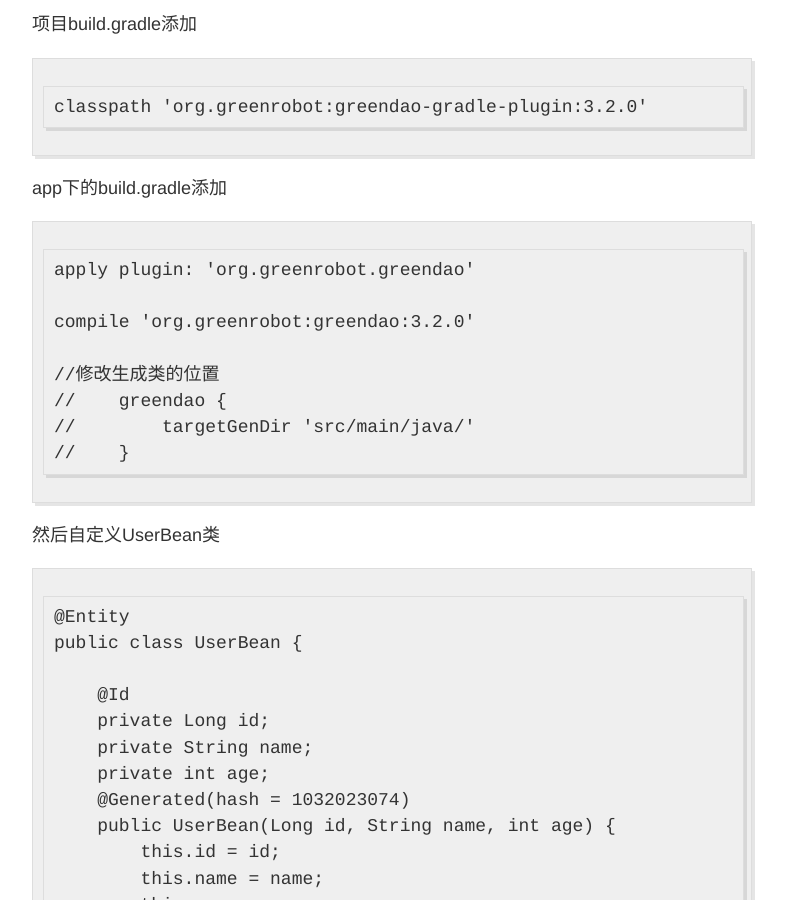
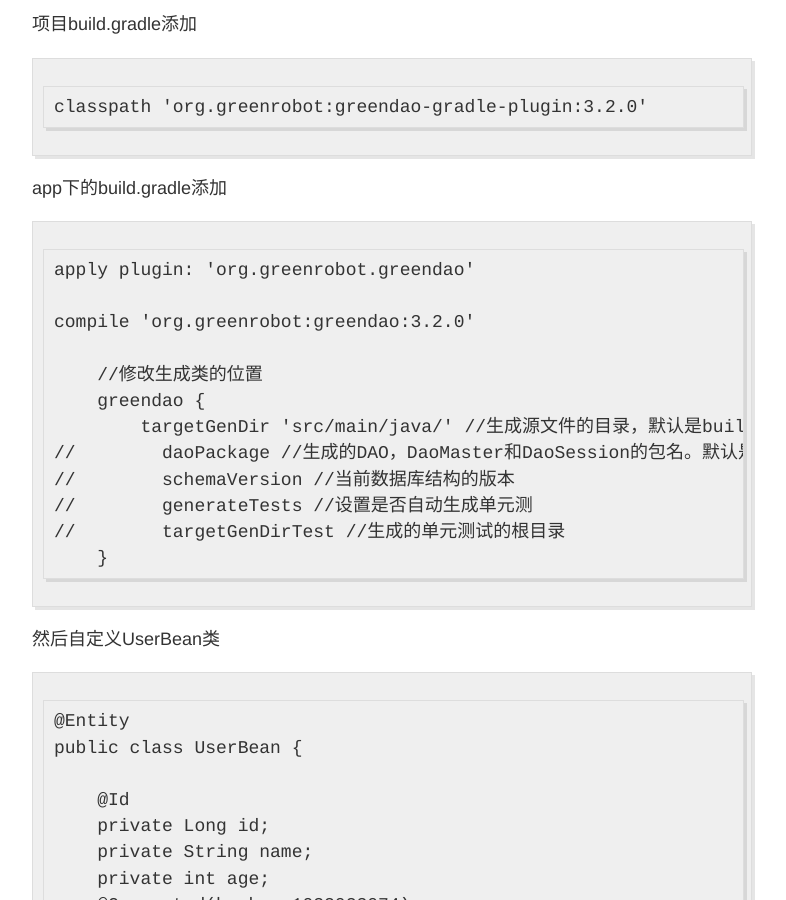
Before and after one commit to 7449/7449.github.io, a Jekyll site: the page built from _posts/2016-10-8-Android_greenDao增删改查.md, in a window 1280 px wide and 900 px high, scrolled down 540 px. Shown: the whole window, without its empty margins (248-1034 px from the left). Built offline with Jekyll 4.4.1, drawn with Linux system fonts in a browser that asks for light colours.

Commit message:
update greendao3.0

```diff
--- a/_posts/2016-10-8-Android_greenDao增删改查.md
+++ b/_posts/2016-10-8-Android_greenDao增删改查.md
@@ -27,11 +27,14 @@
 
 	compile 'org.greenrobot:greendao:3.2.0'
 
-	//修改生成类的位置
-	//    greendao {
-	//        targetGenDir 'src/main/java/'
-	//    }
-
+	    //修改生成类的位置
+	    greendao {
+	        targetGenDir 'src/main/java/' //生成源文件的目录，默认是build目录中的(build/generated/source/greendao)
+	//        daoPackage //生成的DAO，DaoMaster和DaoSession的包名。默认是实体的包名
+	//        schemaVersion //当前数据库结构的版本
+	//        generateTests //设置是否自动生成单元测
+	//        targetGenDirTest //生成的单元测试的根目录
+	    }
 
 然后自定义UserBean类
 
```
